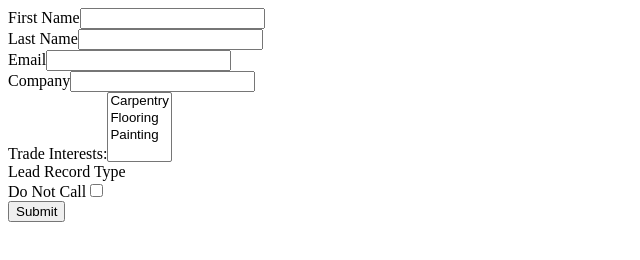
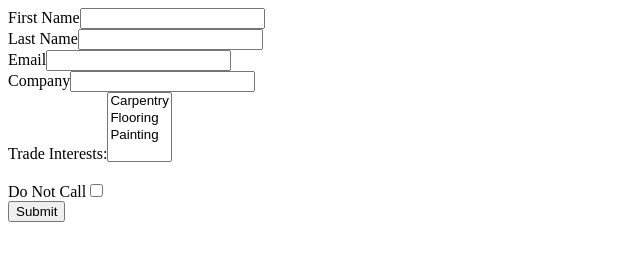
Before and after one commit to billv5w/billv5w.github.io, a plain HTML site: page Trainee.html in a window 1280 px wide. Shown: the whole page, without its empty margins (0-640 px from the left). Drawn offline with Linux system fonts and the light colour scheme.

Commit message:
Update Trainee.html

```diff
--- a/Trainee.html
+++ b/Trainee.html
@@ -35,7 +35,7 @@ Trade Interests:<select  id="00N2v00000RR2nT" multiple="multiple" name="00N2v000
 <option value="Painting">Painting</option>
 </select><br>
 
- <label for="recordType">Lead Record Type</label><input  type=hidden name="recordType" id="recordType" value="0122v000000CFyhAAG" /><br>
+<input  type=hidden name="recordType" id="recordType" value="0122v000000CFyh" /><br>
 
 <label for="doNotCall">Do Not Call</label><input  id="doNotCall" name="doNotCall" type="checkbox" value="1" /><br>
 
```
